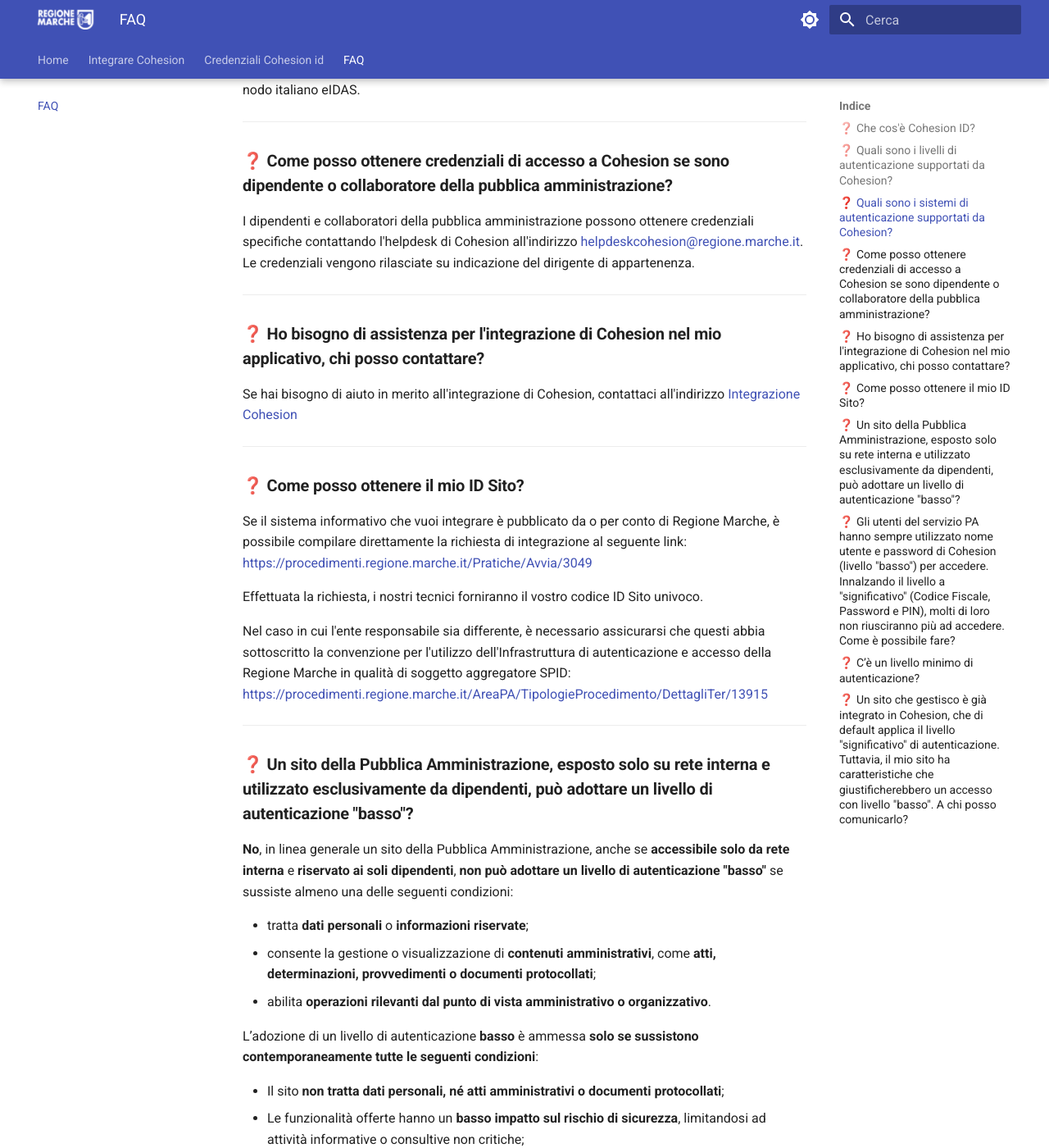
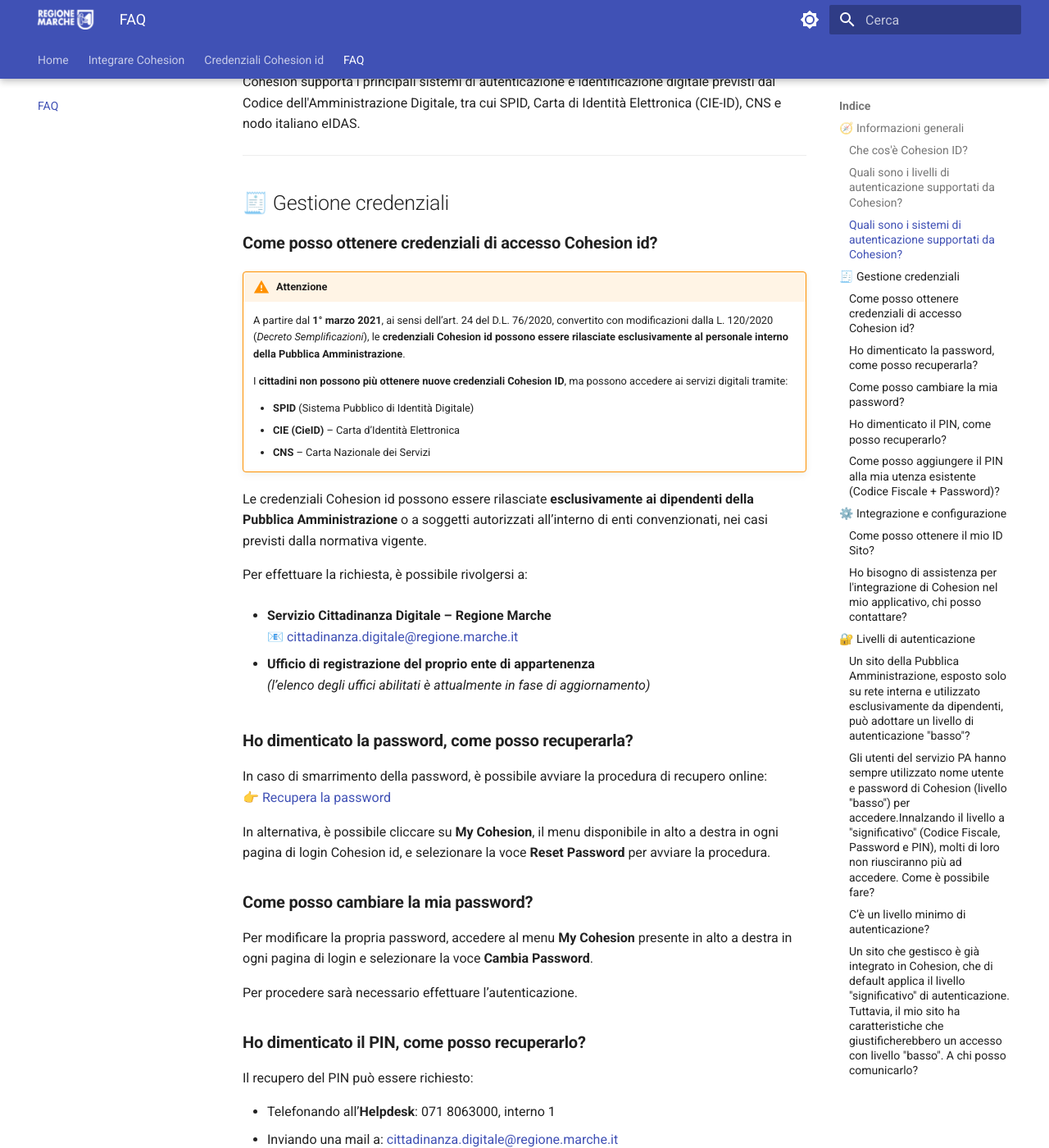
Before and after one commit to regione-marche/CohesionID-Docs, an MkDocs documentation site: the page built from docs/FAQ.md, in a window 1280 px wide and 1400 px high, scrolled down 610 px. Shown: the whole window at 82% size. Built offline with MkDocs 1.6.1 and Material for MkDocs 9.7.7, drawn with Linux system fonts in a browser that asks for light colours; some of the changed text lies outside the part shown.

Commit message:
Update FAQ.md
Aggiornamento struttura e contenuti FAQ

```diff
--- a/docs/FAQ.md
+++ b/docs/FAQ.md
@@ -1,69 +1,118 @@
-# **FAQ (Frequently Asked Questions)**
-
-### ❓ **Che cos'è Cohesion ID?**
-Cohesion ID è un framework di autenticazione progettato per verificare l'identità degli utenti (persone fisiche con codice fiscale) che accedono ai servizi digitali della Regione Marche o degli Enti convenzionati.
+# **FAQ – Domande frequenti**
 
 ---
 
-### ❓ **Quali sono i livelli di autenticazione supportati da Cohesion?**
+## 🧭 Informazioni generali
+
+### **Che cos'è Cohesion ID?**
+Cohesion ID è un framework di autenticazione progettato per verificare l'identità degli utenti (persone fisiche con codice fiscale) che accedono ai servizi digitali della Regione Marche o degli Enti convenzionati.
+
+### **Quali sono i livelli di autenticazione supportati da Cohesion?**
 Cohesion supporta tre livelli di autenticazione: basso, significativo ed elevato, offrendo opzioni di sicurezza adatte a diverse esigenze.
 
----
-
-### ❓ **Quali sono i sistemi di autenticazione supportati da Cohesion?**
+### **Quali sono i sistemi di autenticazione supportati da Cohesion?**
 Cohesion supporta i principali sistemi di autenticazione e identificazione digitale previsti dal Codice dell'Amministrazione Digitale, tra cui SPID, Carta di Identità Elettronica (CIE-ID), CNS e nodo italiano eIDAS.
 
 ---
 
-### ❓ **Come posso ottenere credenziali di accesso a Cohesion se sono dipendente o collaboratore della pubblica amministrazione?**
-I dipendenti e collaboratori della pubblica amministrazione possono ottenere credenziali specifiche contattando l'helpdesk di Cohesion all'indirizzo [helpdeskcohesion@regione.marche.it](mailto:helpdeskcohesion@regione.marche.it). Le credenziali vengono rilasciate su indicazione del dirigente di appartenenza.
+## 🧾 Gestione credenziali
 
+### **Come posso ottenere credenziali di accesso Cohesion id?**
+!!! warning "Attenzione"
+    A partire dal **1° marzo 2021**, ai sensi dell’art. 24 del D.L. 76/2020, convertito con modificazioni dalla L. 120/2020 (*Decreto Semplificazioni*), le **credenziali Cohesion id possono essere rilasciate esclusivamente al personale interno della Pubblica Amministrazione**.
+
+    I **cittadini non possono più ottenere nuove credenziali Cohesion ID**, ma possono accedere ai servizi digitali tramite:
+
+    - **SPID** (Sistema Pubblico di Identità Digitale)
+    - **CIE (CieID)** – Carta d’Identità Elettronica
+    - **CNS** – Carta Nazionale dei Servizi
+
+Le credenziali Cohesion id possono essere rilasciate **esclusivamente ai dipendenti della Pubblica Amministrazione** o a soggetti autorizzati all’interno di enti convenzionati, nei casi previsti dalla normativa vigente.
+
+Per effettuare la richiesta, è possibile rivolgersi a:
+
+- **Servizio Cittadinanza Digitale – Regione Marche**
+  📧 [cittadinanza.digitale@regione.marche.it](mailto:cittadinanza.digitale@regione.marche.it)
+
+- **Ufficio di registrazione del proprio ente di appartenenza**
+  *(l’elenco degli uffici abilitati è attualmente in fase di aggiornamento)*
+
+
+### **Ho dimenticato la password, come posso recuperarla?**
+In caso di smarrimento della password, è possibile avviare la procedura di recupero online:
+👉 [Recupera la password](https://cohesion2.regione.marche.it/MyCohesion/ResetPassword)
+
+In alternativa, è possibile cliccare su **My Cohesion**, il menu disponibile in alto a destra in ogni pagina di login Cohesion id, e selezionare la voce **Reset Password** per avviare la procedura.
+
+### **Come posso cambiare la mia password?**
+
+Per modificare la propria password, accedere al menu **My Cohesion** presente in alto a destra in ogni pagina di login e selezionare la voce **Cambia Password**.
+
+Per procedere sarà necessario effettuare l’autenticazione.
+
+### **Ho dimenticato il PIN, come posso recuperarlo?**
+Il recupero del PIN può essere richiesto:
+
+- Telefonando all’**Helpdesk**: 071 8063000, interno 1
+- Inviando una mail a: [cittadinanza.digitale@regione.marche.it](mailto:cittadinanza.digitale@regione.marche.it)
+- Presso un **ufficio di registrazione abilitato**
+
+### **Come posso aggiungere il PIN alla mia utenza esistente (Codice Fiscale + Password)?**
+Gli utenti in possesso delle sole credenziali Codice Fiscale + Password possono richiedere l’aggiunta del PIN, necessario per accedere ai servizi che richiedono un livello di autenticazione significativo, **purché rientrino nei casi previsti dalla normativa vigente **(***vedi riquadro “Attenzione” all’inizio della pagina***).
+
+La richiesta può essere effettuata attraverso uno dei seguenti canali:
+
+- Contattando l’**Helpdesk**:
+☎️ 071 8063000, interno 1
+
+- Scrivendo a:
+📧 [cittadinanza.digitale@regione.marche.it](mailto:cittadinanza.digitale@regione.marche.it)
+- Rivolgendosi a un ufficio di registrazione abilitato (lista in aggiornamento)
 ---
 
-### ❓ **Ho bisogno di assistenza per l'integrazione di Cohesion nel mio applicativo, chi posso contattare?**
+## ⚙️ Integrazione e configurazione
+
+### **Come posso ottenere il mio ID Sito?**
+Se il sistema informativo che vuoi integrare è pubblicato da o per conto di Regione Marche, è possibile compilare direttamente la richiesta di integrazione al seguente link:
+🔗 [https://procedimenti.regione.marche.it/Pratiche/Avvia/3049](https://procedimenti.regione.marche.it/Pratiche/Avvia/3049)
+
+Effettuata la richiesta, i nostri tecnici forniranno il vostro codice ID Sito univoco.
+
+Nel caso in cui l'ente responsabile sia differente, è necessario assicurarsi che questi abbia sottoscritto la convenzione per l'utilizzo dell'Infrastruttura di autenticazione e accesso della Regione Marche in qualità di soggetto aggregatore SPID:
+🔗 [https://procedimenti.regione.marche.it/AreaPA/TipologieProcedimento/DettagliTer/13915](https://procedimenti.regione.marche.it/AreaPA/TipologieProcedimento/DettagliTer/13915)
+
+### **Ho bisogno di assistenza per l'integrazione di Cohesion nel mio applicativo, chi posso contattare?**
 Se hai bisogno di aiuto in merito all'integrazione di Cohesion, contattaci all'indirizzo [Integrazione Cohesion](mailto:integrazionecohesion@regione.marche.it)
 
 ---
 
-### ❓ **Come posso ottenere il mio ID Sito?**
-Se il sistema informativo che vuoi integrare è pubblicato da o per conto di Regione Marche, è possibile compilare direttamente la richiesta di integrazione al seguente link: [https://procedimenti.regione.marche.it/Pratiche/Avvia/3049](https://procedimenti.regione.marche.it/Pratiche/Avvia/3049)
+## 🔐 Livelli di autenticazione
 
-Effettuata la richiesta, i nostri tecnici forniranno il vostro codice ID Sito univoco.
-
-Nel caso in cui l'ente responsabile sia differente, è necessario assicurarsi che questi abbia sottoscritto la convenzione per l'utilizzo dell'Infrastruttura di autenticazione e accesso della Regione Marche in qualità di soggetto aggregatore SPID: [https://procedimenti.regione.marche.it/AreaPA/TipologieProcedimento/DettagliTer/13915](https://procedimenti.regione.marche.it/AreaPA/TipologieProcedimento/DettagliTer/13915)
-
----
-
-### ❓ **Un sito della Pubblica Amministrazione, esposto solo su rete interna e utilizzato esclusivamente da dipendenti, può adottare un livello di autenticazione "basso"?**
-
-
+### **Un sito della Pubblica Amministrazione, esposto solo su rete interna e utilizzato esclusivamente da dipendenti, può adottare un livello di autenticazione "basso"?**
 **No**, in linea generale un sito della Pubblica Amministrazione, anche se **accessibile solo da rete interna** e **riservato ai soli dipendenti**, **non può adottare un livello di autenticazione "basso"** se sussiste almeno una delle seguenti condizioni:
 
-- tratta **dati personali** o **informazioni riservate**;
-- consente la gestione o visualizzazione di **contenuti amministrativi**, come **atti, determinazioni, provvedimenti o documenti protocollati**;
-- abilita **operazioni rilevanti dal punto di vista amministrativo o organizzativo**.
+- tratta dati personali o informazioni riservate;
+- consente la gestione o visualizzazione di contenuti amministrativi, come **atti, determinazioni, provvedimenti o documenti protocollati**;
+- abilita operazioni rilevanti dal punto di vista amministrativo o organizzativo.
 
-L’adozione di un livello di autenticazione **basso** è ammessa **solo se sussistono contemporaneamente tutte le seguenti condizioni**:
+L’adozione di un livello di autenticazione basso è ammessa **solo se sussistono contemporaneamente tutte le seguenti condizioni**:
 
 - Il sito **non tratta dati personali, né atti amministrativi o documenti protocollati**;
 - Le funzionalità offerte hanno un **basso impatto sul rischio di sicurezza**, limitandosi ad attività informative o consultive non critiche;
 - L’accesso è **protetto a livello infrastrutturale**, ad esempio tramite **rete isolata, VPN o autenticazione a dominio**;
-- È garantito il rispetto dei principi di **proporzionalità, minimizzazione e necessità**, ai sensi del **Regolamento (UE) 2016/679 – GDPR**.
+- È garantito il rispetto dei principi di **proporzionalità, minimizzazione e necessità**, ai sensi del Regolamento (UE) 2016/679 – GDPR.
 
 In assenza di queste condizioni, il livello minimo di autenticazione richiesto deve essere almeno **"significativo"**, come previsto dalla normativa.
 
----
-
-### ❓ **Gli utenti del servizio PA hanno sempre utilizzato nome utente e password di Cohesion (livello "basso") per accedere. Innalzando il livello a "significativo" (Codice Fiscale, Password e PIN), molti di loro non riusciranno più ad accedere. Come è possibile fare?**
-
-Con l’innalzamento del livello di autenticazione da **"basso" a "significativo"**, l’accesso al servizio richiede un **meccanismo di autenticazione più robusto**, conforme al **Regolamento eIDAS** e alle **Linee guida AgID sull’identità digitale**.
+### **Gli utenti del servizio PA hanno sempre utilizzato nome utente e password di Cohesion (livello "basso") per accedere.Innalzando il livello a "significativo" (Codice Fiscale, Password e PIN), molti di loro non riusciranno più ad accedere. Come è possibile fare?**
+Con l’innalzamento del livello di autenticazione da **"basso" a "significativo"**, l’accesso al servizio richiede un meccanismo di autenticazione più robusto, conforme al **Regolamento eIDAS** e alle **Linee guida AgID sull’identità digitale**.
 
 Per garantire la continuità del servizio:
 
-- **Gli utenti esterni alla Pubblica Amministrazione** (es. cittadini, imprese, professionisti) **dovranno utilizzare un’identità digitale qualificata**, scegliendo tra:
-  - **SPID (Sistema Pubblico di Identità Digitale)**
-  - **CIE (Carta d’Identità Elettronica)**
-  - **CNS (Carta Nazionale dei Servizi)**
+- **Gli utenti esterni alla Pubblica Amministrazione** (es. cittadini, imprese, professionisti) dovranno utilizzare un’identità digitale qualificata, scegliendo tra:
+  - **SPID** (Sistema Pubblico di Identità Digitale)
+  - **CIE** (Carta d’Identità Elettronica)
+  - **CNS** (Carta Nazionale dei Servizi)
 
   Questi strumenti garantiscono un livello di autenticazione **"significativo" o "elevato"**, pienamente compatibile con il nuovo requisito del servizio.
 
@@ -74,18 +123,12 @@
 
 In questo modo si garantisce il rispetto dei requisiti normativi senza compromettere l’accessibilità al servizio da parte degli utenti autorizzati.
 
----
-
-### ❓ **C’è un livello minimo di autenticazione?**
-
+### **C’è un livello minimo di autenticazione?**
 **Sì**, secondo le normative in vigore, il livello minimo di autenticazione richiesto è **"significativo" (livello 2)**.
 
 Tuttavia, se il servizio non richiede una protezione elevata e soddisfa determinati requisiti (ad esempio, non trattando dati sensibili o riservati), può essere richiesto un livello di autenticazione **inferiore**. In tal caso, è necessario giustificare questa scelta in fase di integrazione o, successivamente, attraverso una richiesta formale di modifica del livello di autenticazione.
 
----
-
-### ❓ **Un sito che gestisco è già integrato in Cohesion, che di default applica il livello "significativo" di autenticazione. Tuttavia, il mio sito ha caratteristiche che giustificherebbero un accesso con livello "basso". A chi posso comunicarlo?**
-
+### **Un sito che gestisco è già integrato in Cohesion, che di default applica il livello "significativo" di autenticazione. Tuttavia, il mio sito ha caratteristiche che giustificherebbero un accesso con livello "basso". A chi posso comunicarlo?**
 Nel sistema Cohesion, il livello di autenticazione **"significativo"** viene applicato come impostazione predefinita per garantire il rispetto delle Linee guida AgID. Tuttavia, se il sito **non tratta dati personali, atti amministrativi o contenuti sensibili** e soddisfa i requisiti per un livello di autenticazione **"basso"**, è possibile richiedere l’adeguamento.
 
 La **comunicazione del livello minimo di autenticazione** avviene in due modalità:
@@ -99,3 +142,5 @@
   🔗 [Modulo richiesta modifica livello di accesso](https://procedimenti.regione.marche.it/Pratiche/Avvia/14234)
 
 La richiesta sarà valutata dal team tecnico e, se conforme ai criteri di sicurezza e proporzionalità previsti dalla normativa vigente, il livello potrà essere aggiornato di conseguenza nel sistema Cohesion.
+
+---
```
